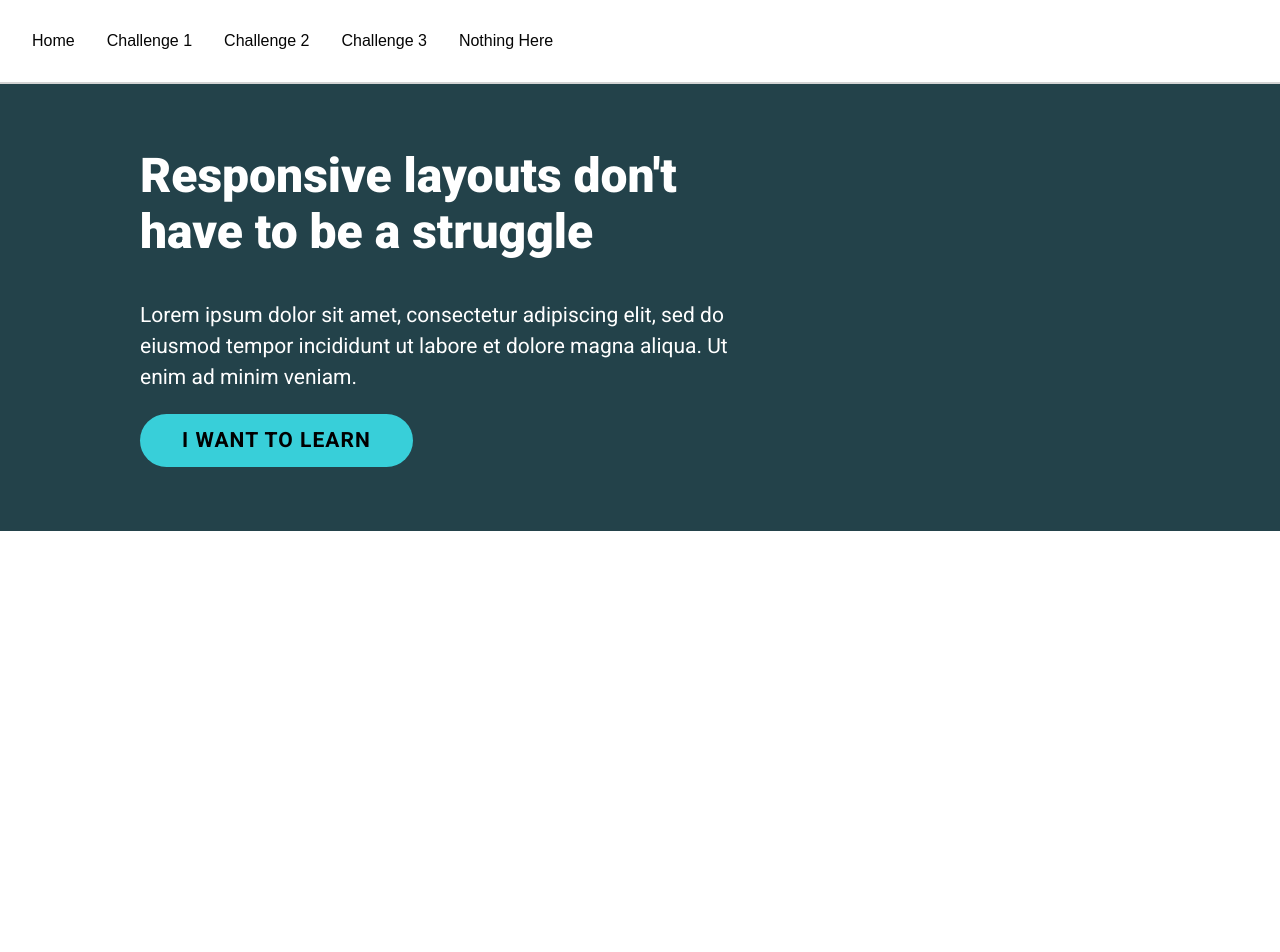
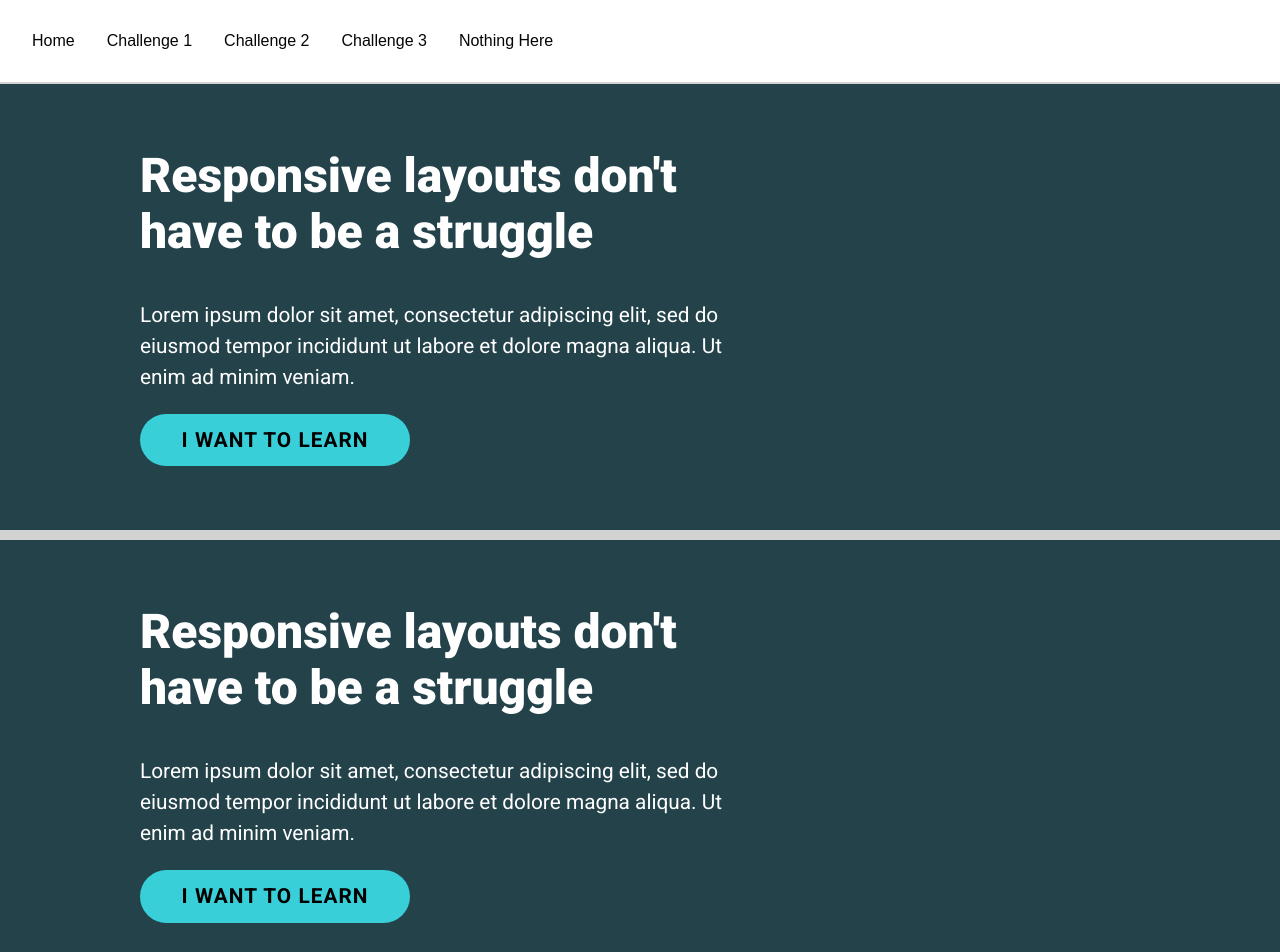
Before and after one commit to DareAnanas/challenges, a React (Vite) app: page /challenge3 in a window 1280 px wide. Shown: the top 952 px of the page. Before the commit the page ends 800 px from the top, so only its background shows below. Built offline with nearby package versions, Linux system fonts and the light colour scheme.

Commit message:
Challenge 3 upgrade. - added second version of challenge 3 - added container fluid with responsize padding to second version - set font-size in rem - react component container now has fluid property

```diff
--- a/src/Pages/Challenge3/Challenge3.jsx
+++ b/src/Pages/Challenge3/Challenge3.jsx
@@ -1,4 +1,5 @@
 import Challenge3Css from './styles/Challenge3.module.css';
+import Hr from '../../Components/Hr/Hr';
 
 function Challenge3() {
     return (
@@ -12,24 +13,35 @@ function Challenge3() {
                     <Button>I want to learn</Button>
                 </Container>
             </BGC_Container>
+            <Hr subHr={true} />
+            <BGC_Container fluid={true}>
+                <Container fluid={true}>
+                    <IntroContent>
+                        <h2>Responsive layouts don't have to be a struggle</h2>
+                        <p>Lorem ipsum dolor sit amet, consectetur adipiscing elit, sed do eiusmod tempor incididunt ut labore et dolore magna aliqua. Ut enim ad minim veniam.</p>
+                    </IntroContent>
+                    <Button>I want to learn</Button>
+                </Container>
+            </BGC_Container>
         </>
     );
 }
 
-function BGC_Container({children, color}) {
+function BGC_Container({children, color, fluid}) {
     return (
         <div className={
-            Challenge3Css['bgc-container']}
-            style={color?{'backgroundColor': color}:{}}
+            fluid ? Challenge3Css['bgc-container-fluid'] : Challenge3Css['bgc-container']}
+            style={color ? {'backgroundColor': color} : {}}
         >
             {children}
         </div>
     );
 }
 
-function Container({children}) {
+function Container({children, fluid}) {
     return (
-        <div className={Challenge3Css.container}>
+        <div className={
+            fluid ? Challenge3Css['container-fluid'] : Challenge3Css.container}>
             {children}
         </div>
     );
--- a/src/Pages/Challenge3/styles/Challenge3.module.css
+++ b/src/Pages/Challenge3/styles/Challenge3.module.css
@@ -7,7 +7,20 @@
     overflow: hidden;
 }
 
+.bgc-container-fluid {
+    background: #23424A;
+    color: white;
+    padding: 4em 0;
+    overflow: hidden;
+}
+
 .container {
+    max-width: 1000px;
+    margin: auto;
+}
+
+.container-fluid {
+    width: 80%;
     max-width: 1000px;
     margin: auto;
 }
@@ -18,7 +31,7 @@
 
 .intro-content > h2 {
     font-family: Roboto;
-    font-size: 48px;
+    font-size: 3rem;
     font-weight: 900;
     line-height: 56px;
     text-align: left;
@@ -27,7 +40,7 @@
 
 .intro-content > p {
     font-family: Roboto;
-    font-size: 21px;
+    font-size: 1.3rem;
     font-weight: 400;
     line-height: 31px;
     text-align: left;
@@ -37,7 +50,7 @@
     padding: 0.5em 2em;
     text-transform: uppercase;
     font-family: Roboto;
-    font-size: 21px;
+    font-size: 1.3rem;
     font-weight: 700;
     line-height: 32px;
     letter-spacing: 0.05em;
```
